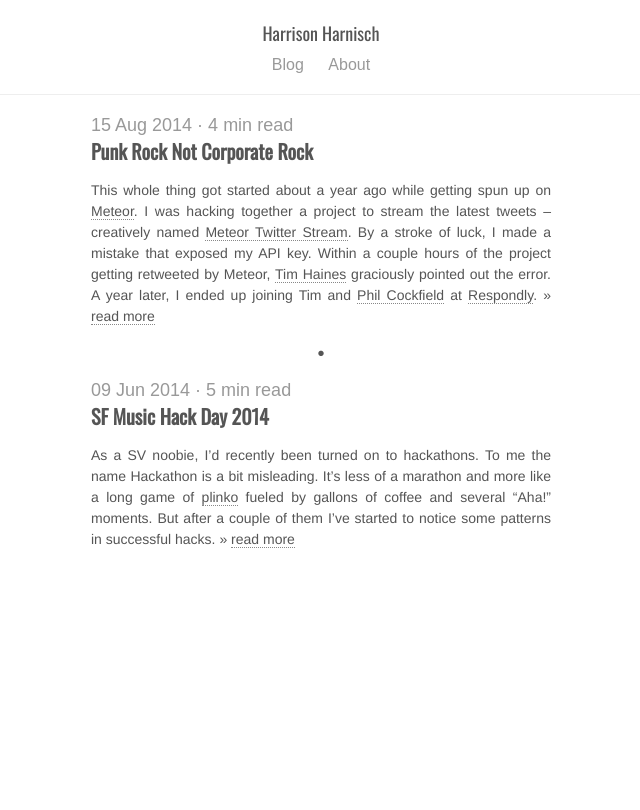
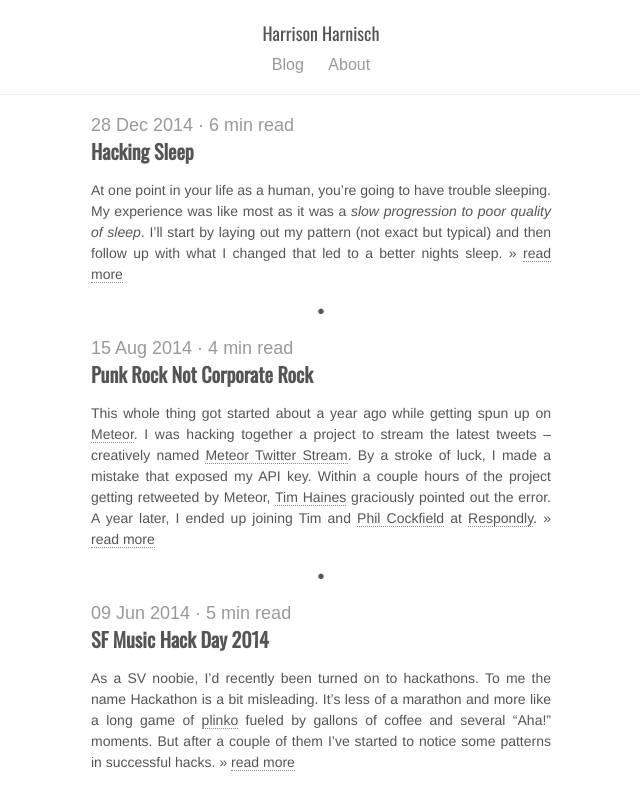
Before and after one commit to hharnisc/hharnisc.github.io, a Jekyll site: the page built from index.html, in a window 1280 px wide. Shown: the top 810 px of the page, without its empty margins (319-959 px from the left). Built offline with Jekyll 4.4.1, drawn with Linux system fonts in a browser that asks for light colours; nearby versions of some CDN libraries; some web fonts are replaced; some of the changed lines change nothing that is shown.

Commit message:
Hacking Sleep Post

```diff
--- /dev/null
+++ b/_posts/2014-12-28-hacking-sleep-qualitative-analysis.md
@@ -0,0 +1,66 @@
+---
+layout: post
+title: Hacking Sleep
+tags:
+- Sleep
+---
+
+At one point in your life as a human, you're going to have trouble sleeping. My experience was like most as it was a _slow progression to poor quality of sleep_. I'll start by laying out my pattern (not exact but typical) and then follow up with what I changed that led to a better nights sleep.
+
+- 07:00 AM - Wake up with alarm
+- 07:15 AM - Breakfast
+- 07:30 AM - Coffee
+- 09:00 AM - Morning commute
+- 09:30 AM - Coffee
+- 12:30 PM - Lunch
+- 01:30 PM - Post lunch sleepiness
+- 01:35 PM - Coffee
+- 03:30 PM - (Optional) Coffee - extra jolt to get things done
+- 06:00 PM - Evening commute
+- 06:30 PM - Workout (distance running or lifting)
+- 07:30 PM - Dinner
+- 08:30 PM - Work/Games/Reading - typically at the computer
+- 12:00 PM to 01:00 AM - Go to bed
+
+Some quick observations
+
+1. 6-7 hours sleep per night
+2. 3-4 cups of coffee
+3. All exercise is clumped into one event (consective hours of sitting)
+
+It was eye opening seeing my day mapped out. Because this pattern had slowly formulated over the past few years, I'd barely noticed there was a problem. Feeling tired had become a part of life and even seemed like a natural state. Plenty of studies support that getting 6 or more hours of sleep is enough. It wasn't until I saw **Russell Foster** give the Ted Talk _Why do we sleep?_ that I realized I wasn't getting enough sleep.
+
+<div class='embed-container'><iframe src='http://www.youtube.com/embed/LWULB9Aoopc' frameborder='0' allowfullscreen></iframe></div>
+
+After watching the talk I spent the next couple months making some simple changes and writing down some of the qualitative observations.
+
+### Turn Off The Alarm
+
+The first thing I did was turn off my alarm clock. Immediately this had the expected effect, the first day I woke up at 10 AM. I felt amazing that day! So amazing that I couldn't fall asleep until 2 AM the next night. My body was catching up on months of sleep deprivation. After a week I was waking up without an alarm clock at about 8 AM. I started to notice that the post lunch sleepiness was minimal and I was feeling more focused (keeping this qualitative since I didn't measure productivity). I wasn't going for that 4th coffee at 3:30 in the afternoon anymore and I was going to bed earlier. I also started keeping the lights dim and night 1-2 hours before bed time and making sure there was plenty of sunlight in the morning (as per Russell Foster's suggestion).
+
+### Less Coffee, More Water
+
+After getting used to my new routine I made a couple more changes. The first was to limit the amount of coffee I drink per day to 2 cups and never drinking coffee after noon. The second was to increase the amount of water I to drink per day. For my weight and activity level it was a little less than a gallon per day. After a week I noticed that the mid day sleepiness went away entirely. I was also going to bed a little earlier and waking up at about 7:30 AM. The hardest habit to form was reminding myself to drink water during work. What worked for me was placing a water bottle and glass on my desk within reach.
+
+Now my day looks more like this
+
+- 07:00 AM - Wake up
+- 07:15 AM - Breakfast
+- 09:00 AM - Morning commute
+- 09:30 AM - Coffee
+- 10:30 AM - Coffee
+- 12:30 PM - Lunch
+- 03:30 PM - Snack or short walk
+- 06:00 PM - Evening commute
+- 06:30 PM - Workout (distance running or lifting)
+- 07:30 PM - Dinner
+- 08:30 PM - Work/Games/Reading - typically at the computer (using [Flux](https://justgetflux.com/))
+- 10:30 PM to 11:00 PM - Go to bed
+
+Follow up observations
+
+1. 8.5 - 9 Hours of sleep
+2. 2 cups of coffee
+3. No mid-day dip in energy
+
+The take away is that sleep has a **huge** impact on your well-being, and that it doesn't take much to improve the quality of your sleep. I've felt more energized and focused when taking on the days tasks (coding, designing, housework, etc) and I've had more consisten amounts of energy throughout the day. These seem like things that just about anyone can do - provided enough flexibility to get used to waking up without an alarm the first week. If you've got any other sleep hacks send me a tweet [@hjharnis](https://twitter.com/hjharnis)
--- a/css/style.css
+++ b/css/style.css
@@ -37,7 +37,7 @@ p {
     text-align: justify;
 }
 
-p a {
+p a, li a {
     text-decoration: none;
     border-bottom: 1px dotted #888;
 }
@@ -222,3 +222,20 @@ p img {
     background-repeat: no-repeat;
     background-position: center;
 }
+
+.embed-container {
+    position: relative;
+    padding-bottom: 56.25%;
+    height: 0;
+    overflow: hidden;
+    max-width: 100%;
+    height: auto;
+}
+
+.embed-container iframe, .embed-container object, .embed-container embed {
+  position: absolute;
+  top: 0;
+  left: 0;
+  width: 100%;
+  height: 100%;
+}
```
